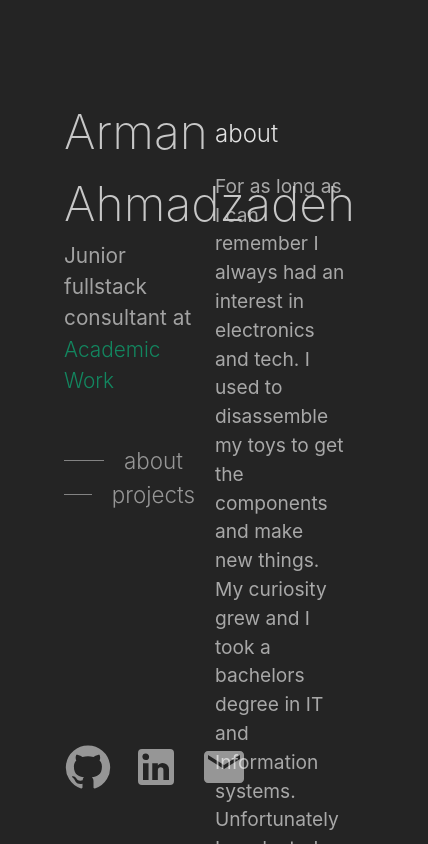
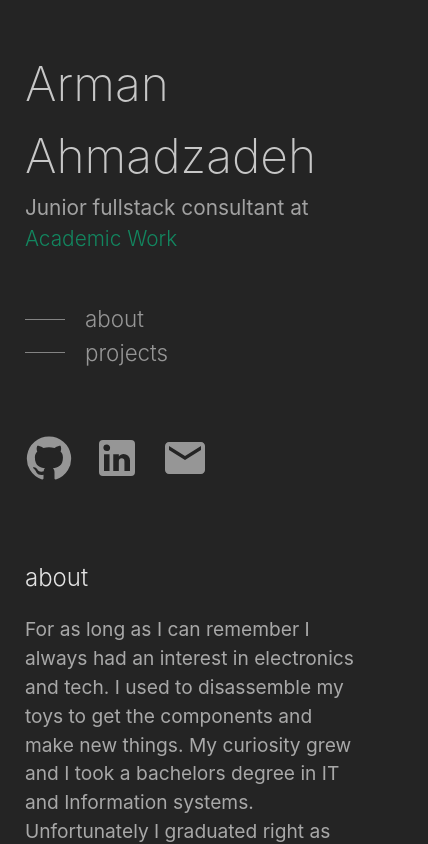
Before and after one commit to Brobo1/portfolio, a React (Vite) app: page / in a window 390 px wide. Shown: the top 844 px of the page, 428 px wide, since content can reach past the window. Built offline with nearby package versions, Linux system fonts and the light colour scheme.

Commit message:
Added responsive styles to various components for better mobile compatibility

```diff
--- a/src/App.css
+++ b/src/App.css
@@ -3,3 +3,9 @@
   max-width: 1280px;
   margin: 0 auto;
 }
+
+@media (max-width: 1000px) {
+  #root {
+    padding: 0 1rem;
+  }
+}
--- a/src/components/Header.module.css
+++ b/src/components/Header.module.css
@@ -22,3 +22,17 @@
   color: #a2a2a2;
   font-size: 1.3em;
 }
+
+@media (max-width: 1000px) {
+  .div {
+    width: 80%;
+    padding: 3em 0 0 0;
+    position: relative;
+  }
+}
+
+@media (max-width: 640px) {
+  .div {
+    width: 95%;
+  }
+}
--- a/src/components/Home.module.css
+++ b/src/components/Home.module.css
@@ -9,3 +9,10 @@
 p {
   color: #a8a8a8;
 }
+
+@media (max-width: 1000px) {
+  .div {
+    flex-direction: column;
+    align-items: center;
+  }
+}
--- a/src/components/content/Content.module.css
+++ b/src/components/content/Content.module.css
@@ -8,3 +8,16 @@
 .projects {
   padding: 1em 0;
 }
+
+@media (max-width: 1000px) {
+  .main {
+    padding: 1em 0;
+
+    width: 80%;
+  }
+}
+@media (max-width: 640px) {
+  .main {
+    width: 95%;
+  }
+}
```
